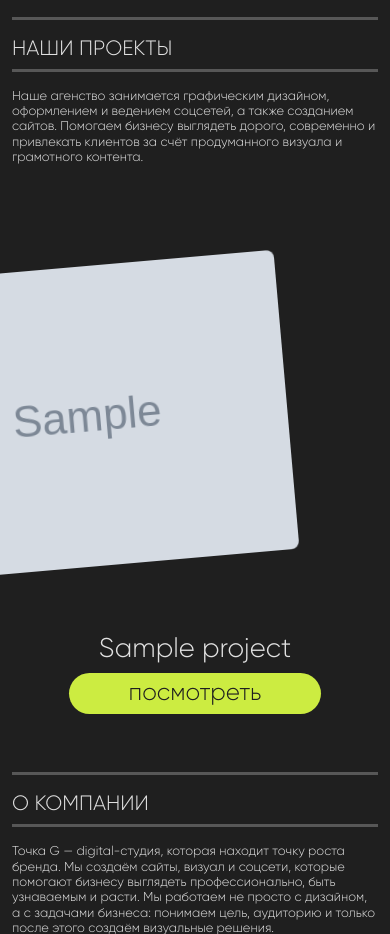
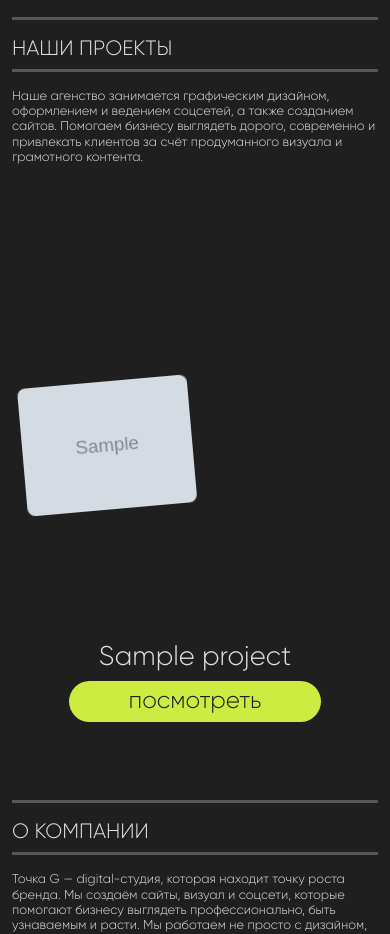
Before and after one commit to ToHellForever/g, a Django app: page / in a window 390 px wide; the page is wider, and only the part inside the window is pictured. Shown: the part 943-1877 px from the top of that part. Run offline with Django 5.2, Linux system fonts and the light colour scheme; tables that the repository leaves empty hold one stand-in row (values such as "Sample post"); grey boxes marked "Sample" are stand-in pictures.

Commit message:
решить вопрос с растояние в мобильной версии сверху и чтобы они становились 12 col раньше

```diff
--- a/static/css/fonts.css
+++ b/static/css/fonts.css
@@ -137,6 +137,7 @@ h1 {
     font-size: 1.7rem;
     font-weight: 400;
     margin-top: 70px;
+    text-align: center;
 }
 
 .three-block-p {
--- a/static/css/mobile-styles.css
+++ b/static/css/mobile-styles.css
@@ -187,6 +187,29 @@
     /* Убираем анимацию для фотографий проектов в мобильной версии */
     .project-photo {
         transition: none !important;
+        width: 150px;
+    }
+    /* кроме первого элемента */
+    .project-card {
+        margin-top: 60px;
+    }
+    .project-name {
+        margin-top: 50px;
+    }
+    /* Размер для фото в мобильной версии */
+    .project-photo.photo-1 {
+        width: 170px !important;
+        margin-right: -40px;
+    }
+    .project-photo.photo-2 {
+        width: 150px !important;
+    }
+    .project-photo.photo-3 {
+        width: 170px !important;
+        margin-left: -20px !important;
+    }
+    .project-photo.photo-4 {
+        width: 110px !important;
     }
 
     /* Сохраняем исходное позиционирование фотографий */
--- a/templates/landing.html
+++ b/templates/landing.html
@@ -107,7 +107,7 @@
     <hr class="hr">
     <p class="desc-p">Наше агенство занимается графическим дизайном, оформлением и ведением соцсетей, а также созданием сайтов. Помогаем бизнесу выглядеть дорого, современно и привлекать клиентов за счёт продуманного визуала и грамотного контента.</p>
 
-    <div class="container mt-5" id="projects">
+    <div class="container" id="projects">
         <div class="row">
             {% for project in projects %}
             <div class="col-12 col-md-6">
```
